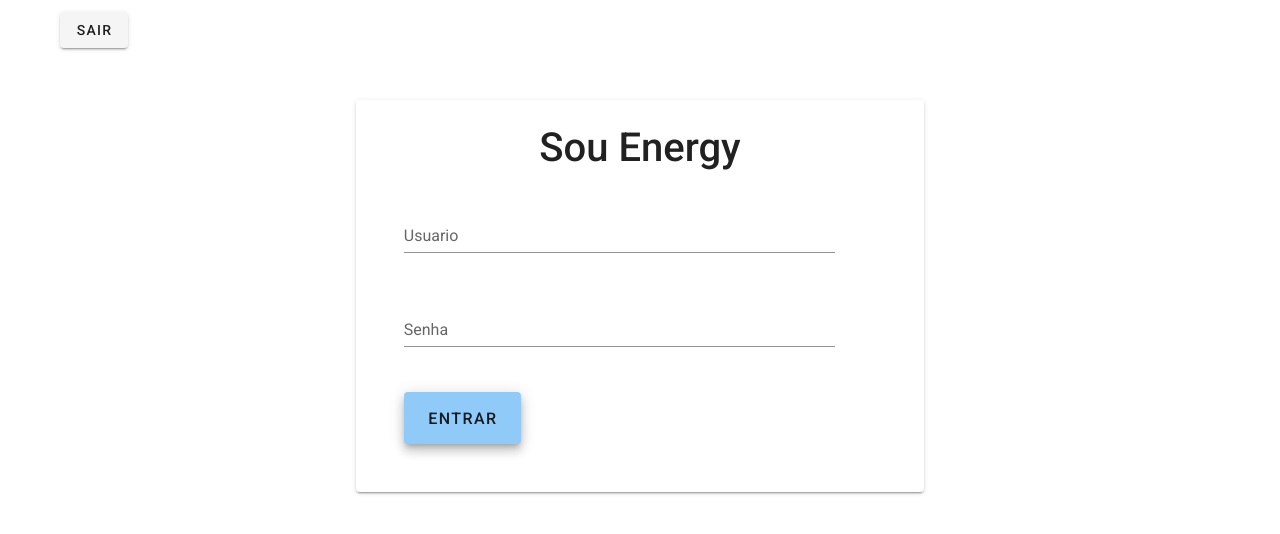
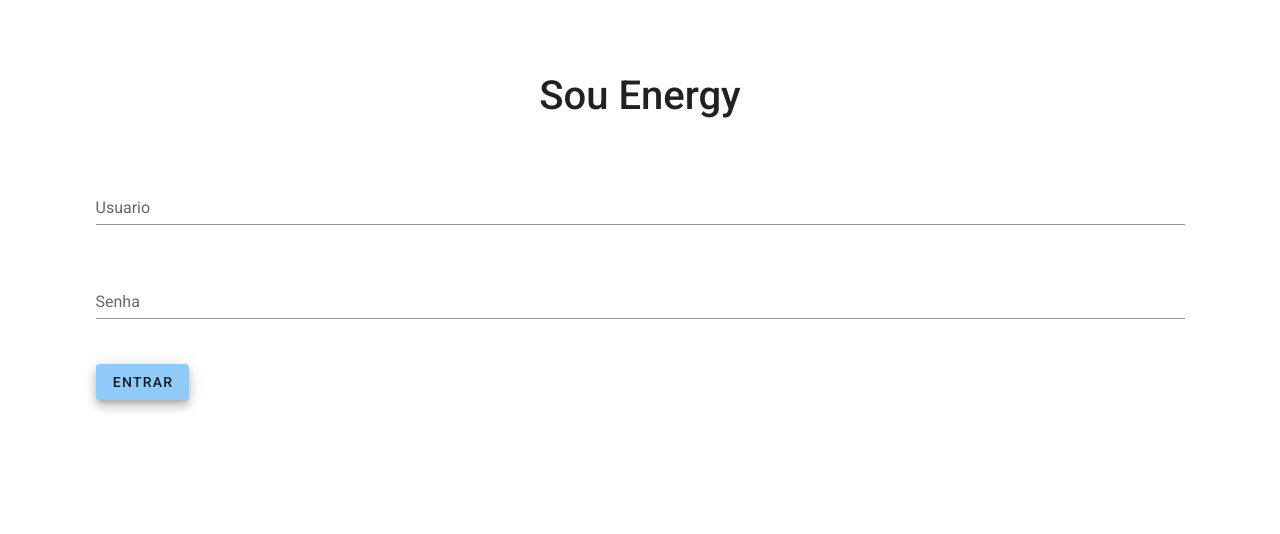
Before and after one commit to ErikaNunex/estudosVue, a Vue app in the folder esduto1/: page / in a window 1280 px wide. Shown: the top 534 px of the page. Built offline with nearby package versions, Linux system fonts and the light colour scheme.

Commit message:
setando os estados login e logout, assim, também escondendo o botão logout

```diff
--- a/esduto1/src/App.vue
+++ b/esduto1/src/App.vue
@@ -1,34 +1,27 @@
 <template>
- <v-app id="app">
-      <v-container>
-
-          <Logout />
-      <router-view></router-view>
-
-
-      </v-container>
- </v-app>
+  <v-app id="app">
+    <v-container height="100%">
+      <Logout v-if="getLogin" />
+      <v-main>
+        <router-view></router-view>
+      </v-main>
+    </v-container>
+  </v-app>
 </template>
 
 <script>
-import Logout from './components/Logout.vue';
-
+import Logout from "./components/Logout.vue";
+import { mapGetters } from "vuex";
 export default {
-  name: 'App',
-  components:{
-    Logout
+  name: "App",
+  components: {
+    Logout,
   },
-  computed:{
-    mostrarBotaoLogout(){
-      return this.$store.state.isLogged
-    }
-  }
-
-
-
-}
+  computed: {
+    ...mapGetters(["getLogin"]),
+  },
+};
 </script>
 
 <style>
-
 </style>
--- a/esduto1/src/components/FormLogin.vue
+++ b/esduto1/src/components/FormLogin.vue
@@ -1,52 +1,42 @@
 <template>
   <div>
     <v-container>
-            <v-col md="11">
-                <v-text-field
-                v-model="modelLogin.usuario"
-                label="Usuario"
-                required>
+      <v-row>
+        <v-col>
+          <v-col>
+            <v-text-field v-model="modelLogin.usuario" label="Usuario">
             </v-text-field>
           </v-col>
 
-            <v-col md="11">
-                <v-text-field
-                v-model="modelLogin.senha"
-                label="Senha" required>
+          <v-col>
+            <v-text-field v-model="modelLogin.senha" label="Senha">
             </v-text-field>
           </v-col>
           <v-col>
-                <v-btn
-                color="#90CAF9"
-                @click='sendLogin()'
-                elevation="7"
-                x-large>Entrar</v-btn>
+            <v-btn color="#90CAF9" @click="sendLogin()" elevation="7"
+              >Entrar</v-btn
+            >
           </v-col>
-
+        </v-col>
+      </v-row>
     </v-container>
   </div>
 </template>
 <script>
-import { mapActions, mapMutations} from 'vuex';
+import { mapActions } from "vuex";
 export default {
-    name: 'FormLogin',
+  name: "FormLogin",
   data: () => ({
     modelLogin: {
-            usuario: '',
-            senha: ''
+      usuario: "",
+      senha: "",
     },
   }),
   methods: {
-        ...mapActions(['login']),
-        ...mapMutations(['setLogged']),
+    ...mapActions(["login"]),
     sendLogin() {
-            this.$store.dispatch('login', this.modelLogin)
-
+      this.$store.dispatch("login", this.modelLogin);
     },
-
   },
-
-
-}
-
+};
 </script>
--- a/esduto1/src/components/Logout.vue
+++ b/esduto1/src/components/Logout.vue
@@ -8,7 +8,7 @@
 <script>
 import { mapActions } from 'vuex';
 import store from "../store/index.js";
-import router from '@/router';
+
 
 export default{
     name:'logoutVue',
@@ -17,7 +17,7 @@ export default{
 
         getOut(){
             store.dispatch('logout')
-            router.push('/')
+
         }
     }
 }
--- a/esduto1/src/pluguins/vuetify.js
+++ b/esduto1/src/pluguins/vuetify.js
@@ -1,11 +1,7 @@
-import Vue from 'vue'
-import Vuetify from 'vuetify'
-import 'vuetify/dist/vuetify.min.css'
+import Vue from "vue";
+import Vuetify from "vuetify";
+import "vuetify/dist/vuetify.min.css";
 
-Vue.use(Vuetify)
+Vue.use(Vuetify);
 
-const opts = {
-
-}
-
-export default new Vuetify(opts)
+export default new Vuetify();
--- a/esduto1/src/router/index.js
+++ b/esduto1/src/router/index.js
@@ -6,6 +6,7 @@ import tempo from '@/views/gerenciadorDeTempo.vue'
 import lista from '@/views/lista.vue'
 import login from '@/views/login.vue'
 import store from "../store/index.js"
+import dashboard from "@/views/dashboard.vue"
 
 
 Vue.use(VueRouter);
@@ -36,6 +37,11 @@ const router = new VueRouter({
       name:'login',
       path:'/',
       component: login
+    },
+    {
+      name:'dashboard',
+      path: '/darshboard',
+      component:dashboard
     }
 
   ],
@@ -44,10 +50,9 @@ const router = new VueRouter({
 
 router.beforeEach((to,from,next)=>{
     if(to.name !== 'login' &&  !store.state.isLogged){
-      next({name:'login'});
-      console.log('if')
+      next(from.name === 'login');
+
     }else{
-      console.log('else')
       next();
   }
 })
--- a/esduto1/src/store/index.js
+++ b/esduto1/src/store/index.js
@@ -1,42 +1,49 @@
 import Vue from "vue";
-import Vuex from 'vuex';
-import router from '@/router';
+import Vuex from "vuex";
+import router from "@/router";
 
-
-Vue.use(Vuex)
+Vue.use(Vuex);
 
 const store = new Vuex.Store({
-    state:{
-        usuarios:
-            {
-              usuario:'Admin',
-              senha:'123456'
-            },
-        isLogged:!!localStorage.getItem('usuarios'),
+  state: {
+    usuarios: {
+      usuario: "Admin",
+      senha: "123456",
+    },
+    isLogged: false,
+  },
+  actions: {
+    login({ state, commit }, modelLogin) {
+      if (
+        modelLogin.usuario == state.usuarios.usuario &&
+        modelLogin.senha == state.usuarios.senha
+      ) {
+        localStorage.setItem("usuarios", modelLogin);
+        commit("setLogin", true);
+        router.push("/lista");
+      } else {
+        alert("usuario não existe");
+      }
+    },
+    logout({ commit }) {
+      localStorage.removeItem("usuarios");
+      commit("setLogout", false);
+      router.push("/");
+    },
+  },
+  getters: {
+    getLogin(state) {
+      return state.isLogged;
+    },
+  },
+  mutations: {
+    setLogin(state, response) {
+      state.isLogged = response;
+    },
+    setLogout(state, response) {
+      state.isLogged = response;
+    },
+  },
+});
 
-    },
-    actions:{
-        login( {state}, modelLogin){
-            if(modelLogin.usuario == state.usuarios.usuario && modelLogin.senha == state.usuarios.senha){
-                localStorage.setItem('usuarios', modelLogin );
-                router.push('/lista')
-
-            } else{
-                alert('usuario não existe')
-            }
-        },
-        logout(){
-            if(localStorage.getItem('usuarios')){
-                localStorage.removeItem('usuarios');
-            }
-        }
-
-    },
-    mutations:{
-        setLogged({state}){
-            state.isLogged == !state.isLogged
-        }
-    }
-})
-
-export default  store ;
+export default store;
--- /dev/null
+++ b/esduto1/src/views/dashboard.vue
@@ -0,0 +1,12 @@
+<template>
+    <div>
+        <h1>Dashboard</h1>
+
+    </div>
+</template>
+
+<script>
+    export default {
+   name: 'DashboardVue'
+}
+</script>
--- a/esduto1/src/views/login.vue
+++ b/esduto1/src/views/login.vue
@@ -1,24 +1,25 @@
 <template>
-    <div  >
-        <v-col class="d-flex justify-content-center mt-5">
-            <v-card class=" p-4 mt-5" width="50%">
-            <h1 class="text-center">Sou Energy</h1>
-            <FormLogin />
-        </v-card>
+  <div>
+    <v-container class="mt-12">
+      <v-row no-gutters class="justify-center">
+        <v-col align="center">
+          <h1 class="text-center">Sou Energy</h1>
         </v-col>
-
-
-    </div>
-
-
+      </v-row>
+      <v-row>
+        <v-col>
+          <FormLogin />
+        </v-col>
+      </v-row>
+    </v-container>
+  </div>
 </template>
 <script>
-import FormLogin from '@/components/FormLogin.vue'
+import FormLogin from "@/components/FormLogin.vue";
 export default {
-    name: 'LoginView',
-    components: {
-        FormLogin
-    },
-
-}
+  name: "LoginView",
+  components: {
+    FormLogin,
+  },
+};
 </script>
```
Lines whose indentation alone changed are shown as unchanged.
